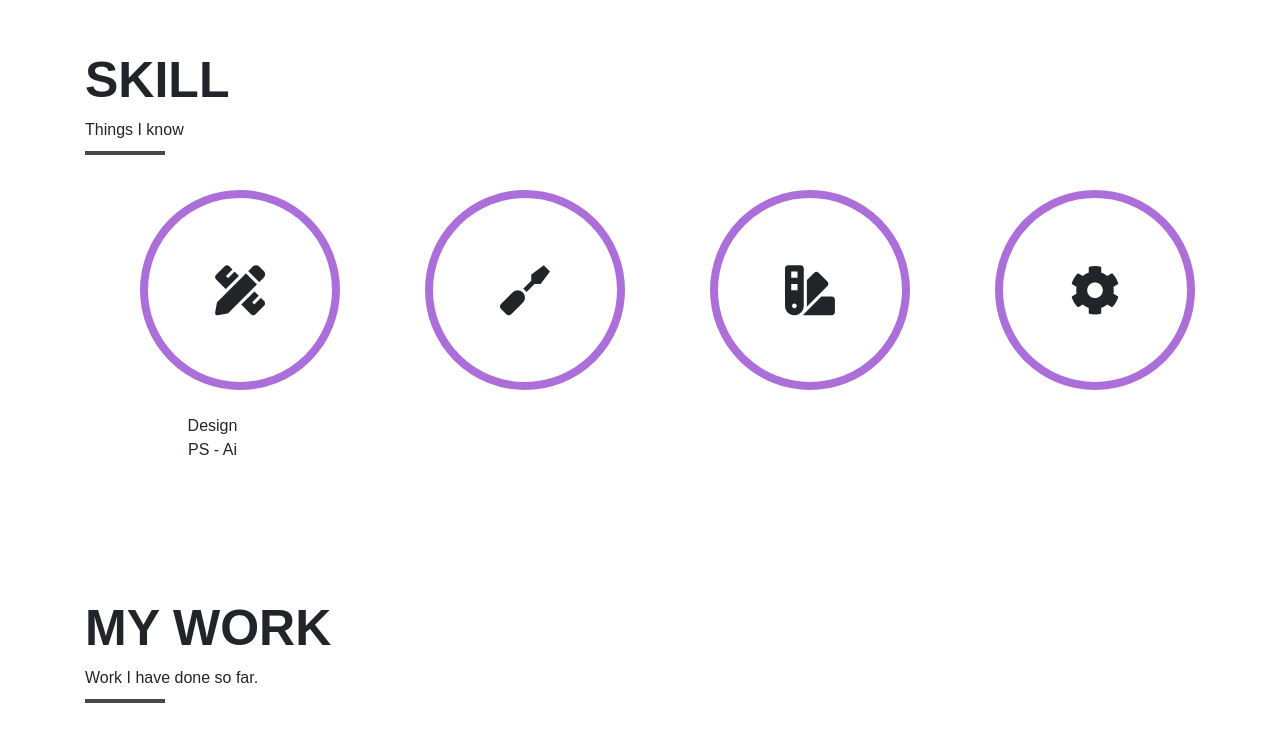
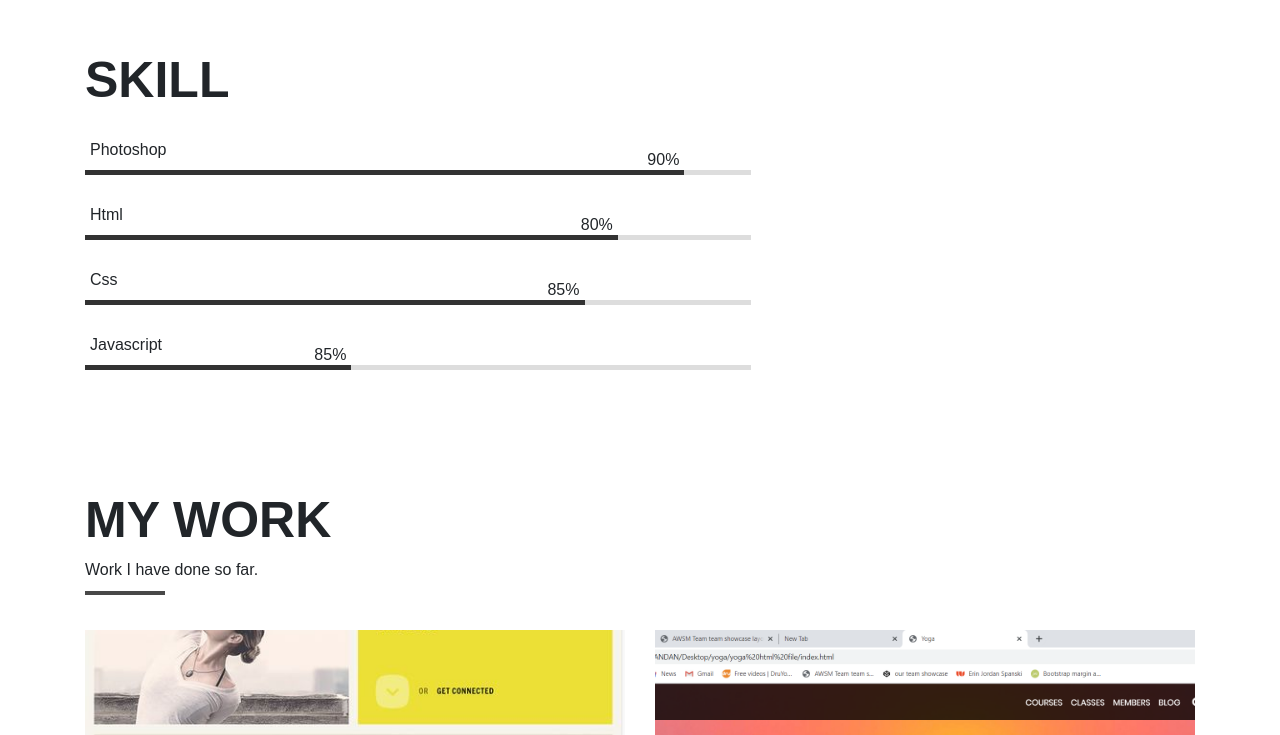
Before and after one commit to neginandan37/neginandan37.github.io, a plain HTML site: page index.html in a window 1280 px wide. Shown: the part 1600-2335 px from the top of the page. Drawn offline with nearby package versions, Linux system fonts and the light colour scheme.

Commit message:
some changes

```diff
--- a/css/style.css
+++ b/css/style.css
@@ -269,15 +269,35 @@ header .outer-box .info-box a:hover{
 	text-transform: uppercase;
 	font-weight: 800;
 }
-.skill-bg .icon-box{
-	width:200px;
-	height: 200px;
-	border-radius: 50%;
-	border: 8px solid #AC6FD9;
-}
-.skill-bg .icon-box i{
-	font-size: 50px;
-}
+.skills{
+	background-color: #ddd;
+    width: 60%;
+    height: 5px;
+    position: relative;
+    margin-top: 60px;
+    border: 20px;
+  }
+  .title-bar{
+	position:absolute;
+	top:-35px;
+	margin:5px
+  }
+  .title-bar h5{
+	font-size: 16px;
+  }
+  .skills span {
+	float:right;
+	margin-top:-22px;
+	margin-right:5px;
+	border:20px;
+  }
+
+  .skillbar{
+	background-color: #323232;
+    width: 0;
+    height: 5px;
+    border: 10px;
+  }
 .copy-right {
 	background-color: #141a22;
 	padding: 2rem;
@@ -331,9 +351,11 @@ header .outer-box .info-box a:hover{
 	header:after {
 		width: 35%;
 	}
-	.Portfolio-sect .img-work img{
+	.skills{
+		width: 80%;
+	  }
+	.Portfolio-sect .portfolio-box-bg .img-work img{
 		height: 300px;
-		object-fit: cover;
 	}
 }
 @media (max-width:767px){
--- a/index.html
+++ b/index.html
@@ -90,35 +90,39 @@
 </section>
 <section class="section-mt skill-bg">
     <div class="container">
-        <h2>Skill</h2>
-        <span class=" subheading-underline">Things I know</span>
-        <div class="row mt-5">
-            <div class="col-md-3">
-                <div>
-                    <div class="icon-box d-flex align-items-center justify-content-center ml-auto"><i class="fas fa-pencil-ruler"></i></div>
-                    <div class="text-center mt-4">
-                        <Span>Design</Span>
-                        <p>PS - Ai</p>
-                    </div>
-                </div>
+        <h2 class="mb-5">Skill</h2>
+        <div class="skills" data-percent="90%">
+            <div class="title-bar">
+              <h5>Photoshop</h5>
             </div>
-            <div class="col-md-3">
-                <div>
-                    <div class="icon-box d-flex align-items-center justify-content-center ml-auto"><i class="fas fa-screwdriver"></i></div>
-                </div>
+            <div class="skillbar">
+                <span>90%</span>
             </div>
-            <div class="col-md-3">
-                <div>
-                    <div class="icon-box d-flex align-items-center justify-content-center ml-auto"><i class="fas fa-swatchbook"></i></div>
-                </div>
+    </div>
+    <div class="skills" data-percent="80%">
+            <div class="title-bar">
+              <h5>Html</h5>
             </div>
-            <div class="col-md-3">
-                <div>
-                    <div class="icon-box d-flex align-items-center justify-content-center ml-auto"><i class="fas fa-cog"></i></div>
-                </div>
+            <div class="skillbar">
+                <span>80%</span>
             </div>
-
+    </div>
+    <div class="skills" data-percent="75%">
+            <div class="title-bar">
+              <h5>Css</h5>
+            </div>
+            <div class="skillbar">
+                <span>85%</span>
+            </div>
+    </div>
+    <div class="skills" data-percent="40%">
+        <div class="title-bar">
+          <h5>Javascript</h5>
         </div>
+        <div class="skillbar">
+            <span>85%</span>
+        </div>
+</div>
     </div>
 </section>
 <section class="section-mt">
@@ -126,7 +130,7 @@
         <h2>My Work</h2>
         <span class=" subheading-underline">Work I have done so far.</span>
         <div class="row mt-5">
-            <div class="col-md-6 ">
+            <div class="col-md-6 mb-sm-5">
                 <div class="portfolio-box-bg">
                     <div class="img-work">
                         <img src="img/yoga.jpg" alt="">
@@ -153,7 +157,7 @@
         </div>
 
         <div class="row mt-5 align-items-center">
-            <div class="col-md-6">
+            <div class="col-md-6 mb-sm-5">
                 <div class="portfolio-box-bg">
                     <div class="img-work">
                         <img src="img/yoga.jpg" alt="">
@@ -191,6 +195,25 @@
 <script src="https://cdnjs.cloudflare.com/ajax/libs/popper.js/1.12.9/umd/popper.min.js"></script>
 <script src="https://maxcdn.bootstrapcdn.com/bootstrap/4.0.0/js/bootstrap.min.js"></script>
 </body>
+<!-- skill bar -->
+<script src="https://cdnjs.cloudflare.com/ajax/libs/jquery/3.1.0/jquery.min.js"></script>
+<script>
+    $(document).ready(function(){
+
+  startAnimation();
+
+ function startAnimation(){
+  jQuery('.skills').each(function(){
+
+    jQuery(this).find('.skillbar').animate({
+      width:jQuery(this).attr('data-percent')
+    },6000);
+
+});
+ }
+});
+</script>
+<!-- sticky nav -->
 <script>
     $(document).ready(function(){
 $(window).scroll(function(){
```
